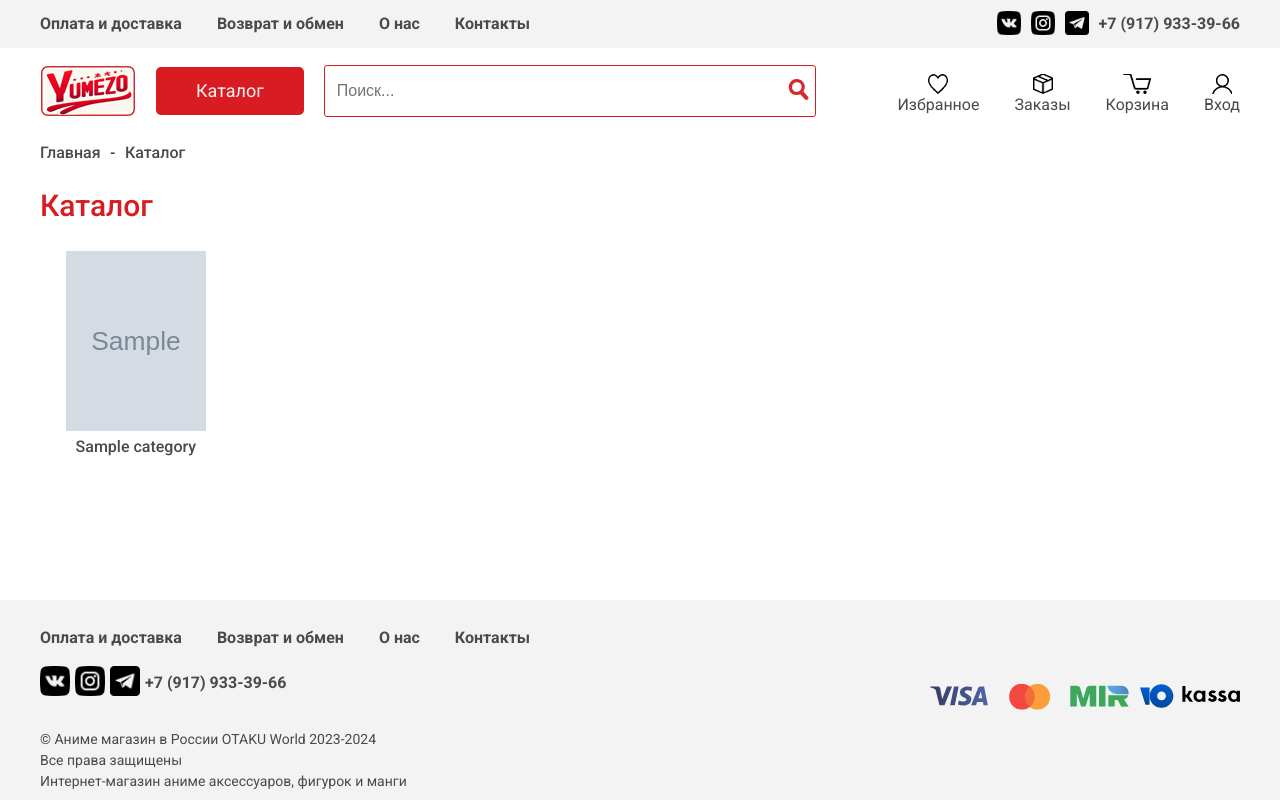
After one commit to katsuyorii/yumezo, a Django app: page /catalog/ in a window 1280 px wide. The commit adds this page. Run offline with Django 5.2, Linux system fonts and the light colour scheme; tables that the repository leaves empty hold one stand-in row (values such as "Sample post"); grey boxes marked "Sample" are stand-in pictures.

Commit message:
Create catalog page and view and setting debug toolbar

```diff
--- /dev/null
+++ b/catalog/templates/catalog/catalog.html
@@ -0,0 +1,21 @@
+{% extends "base.html" %}
+{% load static %}
+
+{% block content %}
+    <div class="catalog-list-main-row-link">
+        <a class="catalog-list-main-row-link-item" href="{% url 'index' %}">Главная</a>
+        <p>-</p>
+        <a class="catalog-list-main-row-link-item" href="{% url 'catalog' %}">Каталог</a>
+    </div>
+    <h1 class="catalog-list-main-title">Каталог</h1>
+    <div class="catalog-list-main-categories">
+        {% for category in categories %}
+        <div class="catalog-list-main-categories-item">
+            <a href="#">
+                <img class="catalog-list-main-categories-item-img" src="{{ category.image.url }}" alt="{{ category.name }}">
+            </a>
+            <a class="catalog-list-main-categories-item-text" href="#">{{ category.name }}</a>
+        </div>
+        {% endfor %}
+    </div>
+{% endblock content %}
--- a/catalog/urls.py
+++ b/catalog/urls.py
@@ -0,0 +1,7 @@
+from django.urls import path
+from .views import CatalogView
+
+
+urlpatterns = [
+    path('', CatalogView.as_view(), name='catalog'),
+]
--- a/catalog/views.py
+++ b/catalog/views.py
@@ -1,3 +1,15 @@
-from django.shortcuts import render
+from django.views.generic import ListView
 
-# Create your views here.
+from .models import Category
+
+# Класс-представления каталога категорий
+class CatalogView(ListView):
+    model = Category
+    template_name = 'catalog/catalog.html'
+    context_object_name = 'categories'
+
+    def get_context_data(self, **kwargs):
+        context = super().get_context_data(**kwargs)
+        context['title'] = 'Категории товаров'
+
+        return context
--- a/templates/base.html
+++ b/templates/base.html
@@ -42,7 +42,7 @@
                 <div class="main-row">
                     <div class="main-row-left">
                         <a href="{% url 'index' %}"><img src="{% static 'img/logo.png' %}" alt="Logo" class="main-row-left-logo"></a>
-                        <a class="main-row-left-btn" href="#">Каталог</a>
+                        <a class="main-row-left-btn" href="{% url 'catalog' %}">Каталог</a>
                         <form action="#" method="GET">
                             <div id="file-info" class='search-form'>
                                 <input name="filter" type="text" placeholder='Поиск...' />
--- a/yumezo/urls.py
+++ b/yumezo/urls.py
@@ -21,7 +21,10 @@ from django.conf.urls.static import static
 
 urlpatterns = [
     path('admin/', admin.site.urls),
+    path("__debug__/", include("debug_toolbar.urls")),
+
     path('', include('core.urls')),
+    path('catalog/', include('catalog.urls')),
 ]
 
 
```
Also changed, not shown: yumezo/settings.py (+10 -0 lines).
